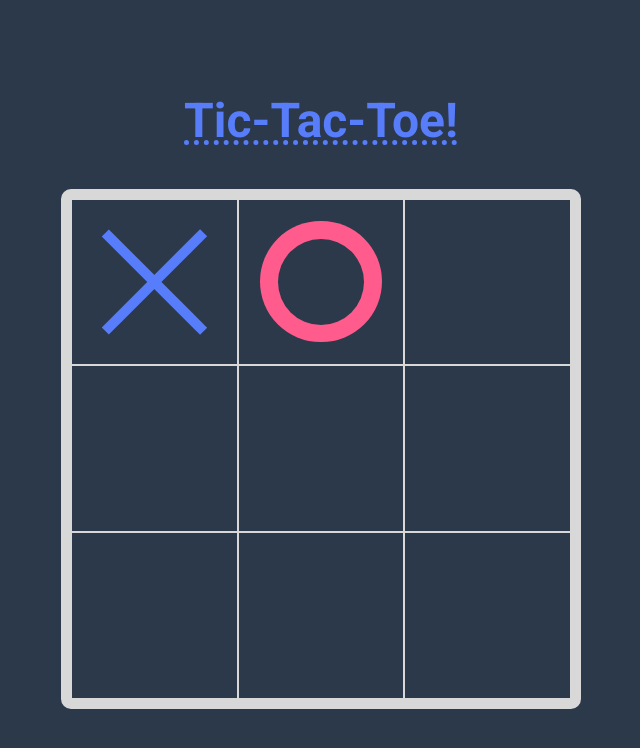
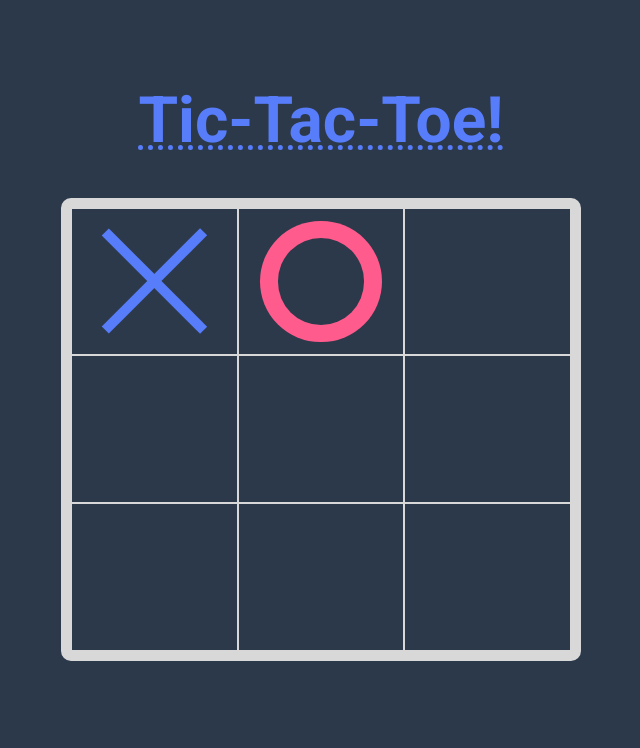
Before and after one commit to nitzanpap/TicTacToeJS, a plain HTML site: page index.html in a window 1280 px wide. Shown: the whole page, without its empty margins (319-959 px from the left). Drawn offline with Linux system fonts and the light colour scheme.

Commit message:
Added a message box and updated scss and js

```diff
--- a/app.js
+++ b/app.js
@@ -29,13 +29,12 @@ document.addEventListener("DOMContentLoaded", () => {
 
     function handleUserClick(spot) {
         let div = spot.children[0]
-        console.log(div.className)
         if (div.className == "empty") {
             if (playerTurn == "X") addCrossAtSpot(spot)
             else addCircleAtSpot(spot)
             switchTurn()
         } else {
-            alert("The spot has already been marked.")
+            alert("This spot has already been marked.")
         }
     }
 
--- a/index.html
+++ b/index.html
@@ -56,6 +56,7 @@
                 </div>
             </li>
         </ul>
+        <div class="message-box hide"></div>
     </main>
 
 
--- a/style.scss
+++ b/style.scss
@@ -27,9 +27,9 @@ $box-width: MIN(65vw, 65vh);
         height: 100vh;
         width: 100vw;
         overflow: hidden;
+        font-size: 2em;
+        color: $cross-color;
         h1 {
-            font-size: 3em;
-            color: $cross-color;
             text-decoration: underline 5px dotted $cross-color;
             margin-bottom: 5vh;
         }
@@ -106,6 +106,13 @@ $box-width: MIN(65vw, 65vh);
                     }
                 }
             }
+            .message-box {
+                display: flex;
+                align-items: center;
+                justify-content: center;
+                width: 100%;
+                height: 2em;
+            }
         }
     }
 }
```
Also changed, not shown: style.css, 1 other file.
